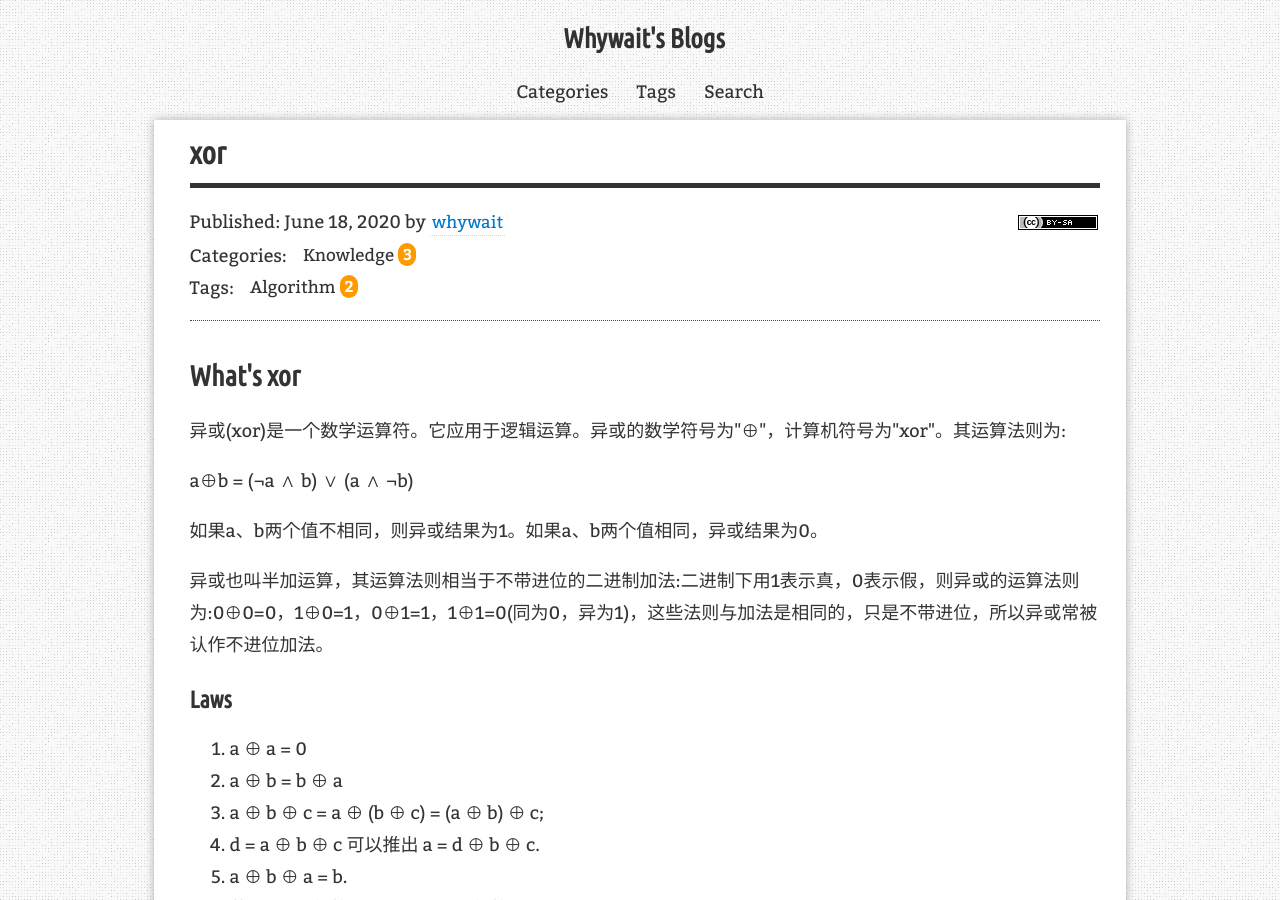
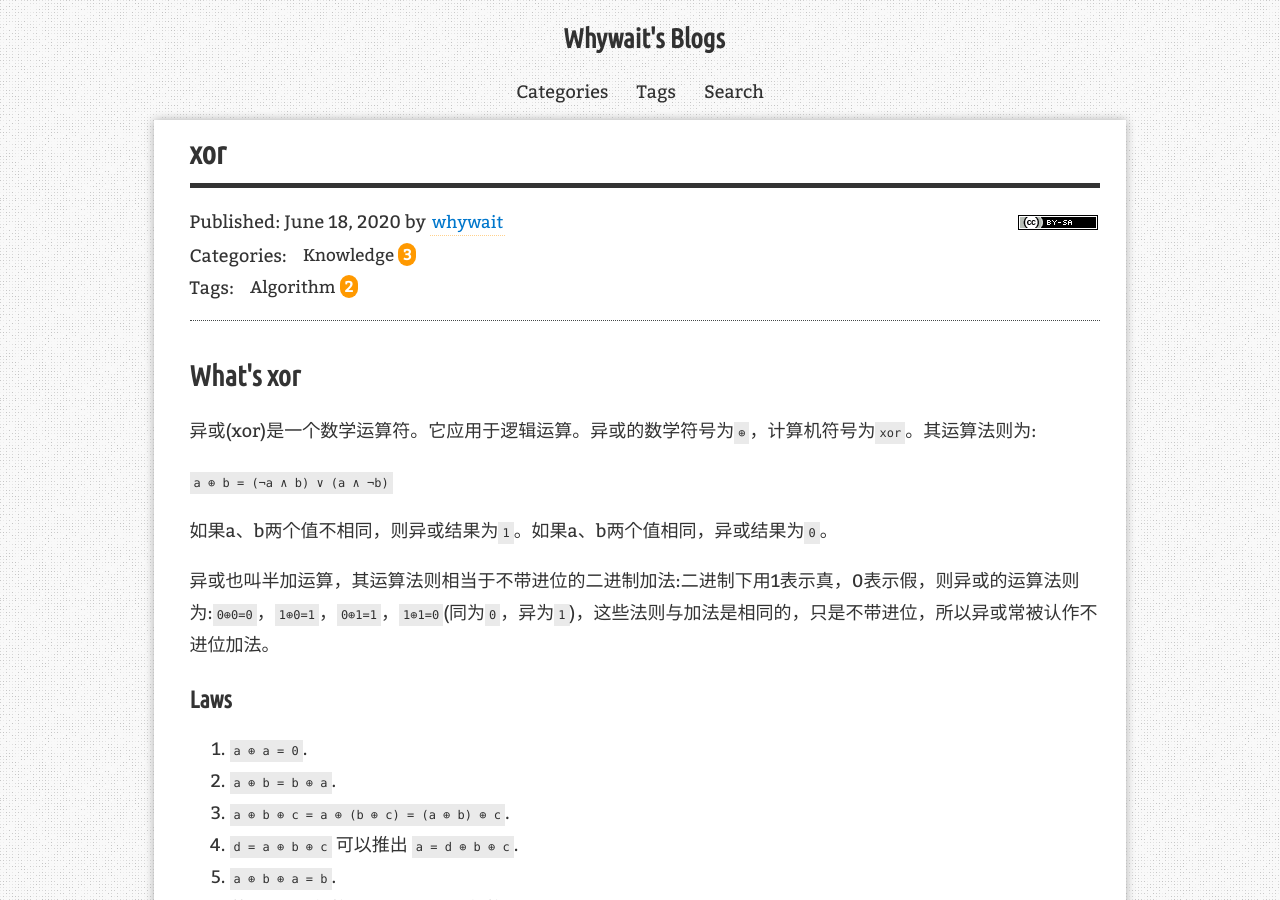
Before and after one commit to AuthurWhywait/AuthurWhywait.github.io, a Jekyll site: the page built from _posts/2020-06-18-xor_&.md, in a window 1280 px wide and 900 px high. Built offline with Jekyll 4.4.1, drawn with Linux system fonts in a browser that asks for light colours; comment, search, counter and statistics services are not loaded; some of the changed text lies outside the part shown.

Commit message:
Update 2020-06-18-xor_&.md

```diff
--- a/_posts/2020-06-18-xor_&.md
+++ b/_posts/2020-06-18-xor_&.md
@@ -10,22 +10,22 @@ redirect_from:
 
 ## What's xor
 
-异或(xor)是一个数学运算符。它应用于逻辑运算。异或的数学符号为"⊕"，计算机符号为"xor"。其运算法则为:
+异或(xor)是一个数学运算符。它应用于逻辑运算。异或的数学符号为`⊕`，计算机符号为`xor`。其运算法则为:
 
-a⊕b = (¬a ∧ b) ∨ (a ∧ ¬b)
+`a ⊕ b = (¬a ∧ b) ∨ (a ∧ ¬b)`
 
-如果a、b两个值不相同，则异或结果为1。如果a、b两个值相同，异或结果为0。
+如果a、b两个值不相同，则异或结果为`1`。如果a、b两个值相同，异或结果为`0`。
 
-异或也叫半加运算，其运算法则相当于不带进位的二进制加法:二进制下用1表示真，0表示假，则异或的运算法则为:0⊕0=0，1⊕0=1，0⊕1=1，1⊕1=0(同为0，异为1)，这些法则与加法是相同的，只是不带进位，所以异或常被认作不进位加法。
+异或也叫半加运算，其运算法则相当于不带进位的二进制加法:二进制下用1表示真，0表示假，则异或的运算法则为:`0⊕0=0`，`1⊕0=1`，`0⊕1=1`，`1⊕1=0`(同为`0`，异为`1`)，这些法则与加法是相同的，只是不带进位，所以异或常被认作不进位加法。
 
 ### Laws
 
-1. a ⊕ a = 0
-2. a ⊕ b = b ⊕ a
-3. a ⊕ b ⊕ c = a ⊕ (b ⊕ c) = (a ⊕ b) ⊕ c;
-4. d = a ⊕ b ⊕ c 可以推出 a = d ⊕ b ⊕ c.
-5. a ⊕ b ⊕ a = b.
-6. 若x是二进制数0101，y是二进制数1011,则x⊕y=1110
+1. `a ⊕ a = 0`.
+2. `a ⊕ b = b ⊕ a`.
+3. `a ⊕ b ⊕ c = a ⊕ (b ⊕ c) = (a ⊕ b) ⊕ c`.
+4. `d = a ⊕ b ⊕ c` 可以推出 `a = d ⊕ b ⊕ c`.
+5. `a ⊕ b ⊕ a = b`.
+6. 若x是二进制数`0101`，y是二进制数`1011`,则`x⊕y=1110`.
 
 > 小结：只有在两个比较的位不同时其结果是1，否则结果为0
 > 即"两个输入相同时为0，不同则为1"!
@@ -68,7 +68,7 @@ a⊕b = (¬a ∧ b) ∨ (a ∧ ¬b)
 
 如果题目改为，如果一个数组中只有一个数字出现了一次，其他数字全部出现了两次。那我们怎么做呢？
 
-根据我们前面的知识点介绍，xor具有交换率，`a ⊕ a = 0`，`a ⊕ 0 = a`，所以我们只要全员xor操作，最终的结果自然就是那个`single dog`.
+根据我们前面的知识点介绍，xor具有交换率，`a ⊕ a = 0`，`a ⊕ 0 = a`，所以我们只要全员`xor`操作，最终的结果自然就是那个`single dog`.
 
 ### Continue thinking
 
@@ -119,10 +119,10 @@ int* singleNumbers(int* nums, int numsSize, int* returnSize){
 
 Laws:
 
-* 0&0=0;
-* 0&1=0;
-* 1&0=0;
-* 1&1=1;
+* `0 & 0 = 0`;
+* `0 & 1 = 0`;
+* `1 & 0 = 0`;
+* `1 & 1 = 1`;
 
 > 两位同时为“1”，结果才为“1”，否则为0
 
@@ -137,10 +137,10 @@ Laws:
 
 Laws：
 
-* 0|0=0;
-* 0|1=1;
-* 1|0=1;
-* 1|1=1;
+* `0 | 0 = 0`;
+* `0 | 1 = 1`;
+* `1 | 0 = 1`;
+* `1 | 1 = 1`;
 
 > 参加运算的两个对象只要有一个为1，其值为1。
 
```
